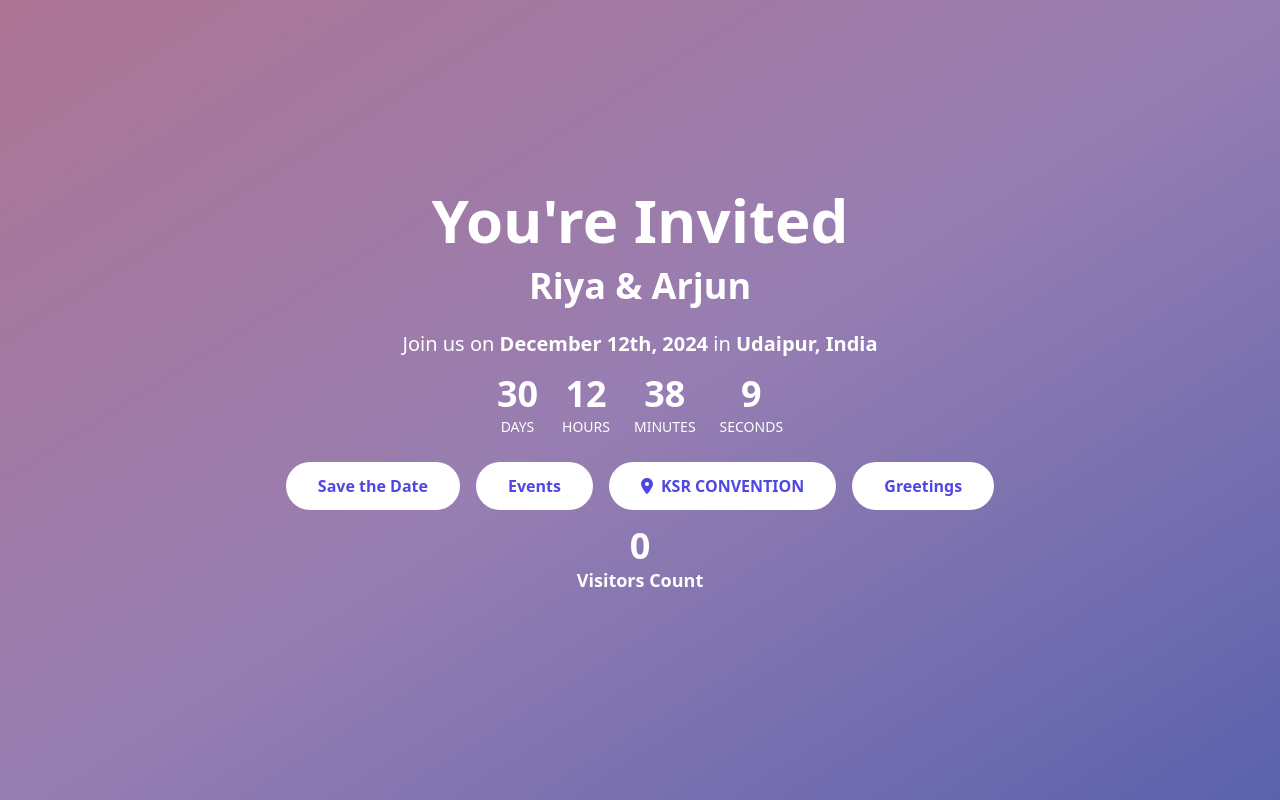
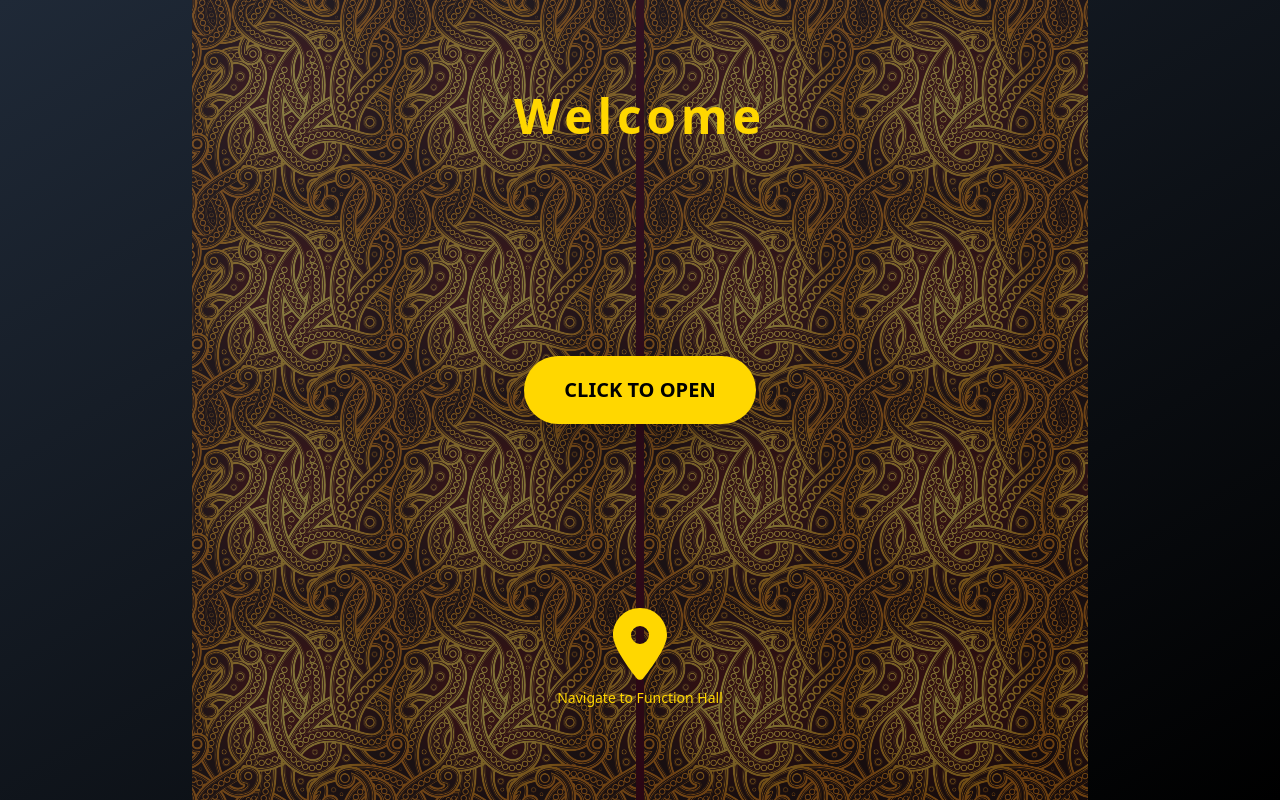
Before and after one commit to SunilYtla/invitation, a React (Vite) app: page / in a window 1280 px wide. Built offline with nearby package versions, Linux system fonts and the light colour scheme; no server answers.

Commit message:
hero section style changes

```diff
--- a/src/components/HeroSection.jsx
+++ b/src/components/HeroSection.jsx
@@ -8,13 +8,15 @@ import { faMapMarkerAlt } from "@fortawesome/free-solid-svg-icons";
 
 const HeroSection = () => {
   const navigate = useNavigate(); // Initialize useNavigate
-  const weddingDate = new Date("2024-12-12T00:00:00").getTime();
+  const weddingDate = new Date("2024-12-26T10:00:00").getTime();
   const [timeLeft, setTimeLeft] = useState({
     days: 0,
     hours: 0,
     minutes: 0,
     seconds: 0,
   });
+
+  const [isOpen, setIsOpen] = useState(false);
 
   useEffect(() => {
     const updateCountdown = () => {
@@ -38,25 +40,82 @@ const HeroSection = () => {
     return () => clearInterval(timerId);
   }, [weddingDate]);
 
+  const handleClick = () => {
+    setIsOpen(true);
+  };
+
   return (
-    <div className="fixed inset-0 flex items-center justify-center overflow-hidden bg-gradient-to-br from-pink-300 via-purple-300 to-indigo-400">
-      {/* Overlay */}
-      <div className="absolute inset-0 bg-black opacity-30"></div>
+    <div className="fixed inset-0 h-screen flex items-center justify-center bg-gradient-to-br from-gray-800 to-black overflow-hidden">
+      <div className="relative w-full h-full max-w-4xl">
+        {/* Royal Doors with Paisley Pattern */}
+        <div
+          className={`absolute top-0 left-0 w-1/2 h-full bg-gradient-to-b from-indigo-900 to-purple-900 border-r-4 border-rose-950 transition-transform duration-1000 ease-in-out ${
+            isOpen ? "-translate-x-full" : ""
+          } paisley-bg`}
+        >
+          <div className="flex items-center justify-center h-full">
+            <h2 className="text-5xl font-bold text-gold"></h2>
+          </div>
+        </div>
 
-      {/* Content */}
-      <div className="relative text-center text-white p-6 md:p-12">
-        <h1 className="text-4xl md:text-6xl font-extrabold mb-4">
+        <div
+          className={`absolute top-0 right-0 w-1/2 h-full bg-gradient-to-b from-indigo-900 to-purple-900 border-l-4 border-rose-950 transition-transform duration-1000 ease-in-out ${
+            isOpen ? "translate-x-full" : ""
+          } paisley-bg`}
+        >
+          <div className="flex items-center justify-center h-full">
+            <h2 className="text-5xl font-bold text-gold"></h2>
+          </div>
+        </div>
+
+        {/* Landing Content */}
+        {!isOpen && (
+          <div className="relative z-10 flex flex-col items-center justify-around h-full text-center">
+            <h1 className="text-5xl font-bold text-gold mb-8 tracking-widest">
+              Welcome
+            </h1>
+            <button
+              className="px-10 py-5 bg-gold text-xl font-semibold rounded-full shadow-2xl hover:scale-105 hover:bg-yellow-600 transition duration-300 ease-in-out"
+              onClick={handleClick}
+            >
+              CLICK TO OPEN
+            </button>
+            <div className="flex flex-col items-center space-y-2">
+              <a
+                onClick={() =>
+                  window.open(
+                    "https://maps.app.goo.gl/ULcUH2bQ7L1gR2GV9",
+                    "_blank"
+                  )
+                }
+                href="#"
+                className="text-gold "
+              >
+                <FontAwesomeIcon icon={faMapMarkerAlt} className="text-7xl" />
+              </a>
+              <span className="text-gold text-sm">
+                Navigate to Function Hall
+              </span>
+            </div>
+          </div>
+        )}
+
+        {/* Content Revealed After Doors Open */}
+        {isOpen && (
+          <div className="absolute inset-0 bg-black bg-opacity-80 flex flex-col items-center justify-center text-center p-10 space-y-8 animate-fade-in">
+            <h1 className="text-6xl font-extrabold text-gold">
               You're Invited
             </h1>
-        <p className="text-2xl md:text-4xl font-semibold mb-6">
-          <span className="block">Riya & Arjun</span>
+            <p className="text-3xl font-semibold text-white mb-6">
+              <span className="block">SHAILU VYTLA & KONDA SUMAN</span>
             </p>
-        <p className="text-lg md:text-xl mb-4">
-          Join us on <strong>December 12th, 2024</strong> in{" "}
-          <strong>Udaipur, India</strong>
+            <p className="text-lg text-white max-w-2xl">
+              Join us on <strong>December 26th, 2024</strong> in{" "}
+              <strong>Hyderabad, India</strong>
             </p>
+
             {/* Countdown Timer */}
-        <div className="flex justify-center space-x-6 mt-4">
+            <div className="flex justify-center space-x-6 mt-6 text-white">
               <div className="text-center">
                 <p className="text-4xl font-bold">{timeLeft.days}</p>
                 <span className="text-sm uppercase">Days</span>
@@ -74,39 +133,39 @@ const HeroSection = () => {
                 <span className="text-sm uppercase">Seconds</span>
               </div>
             </div>
-        {/* Visitor Tracker */}
-        {/* Button to navigate to the new page */}
-        <div className="flex flex-col sm:flex-row justify-center space-y-4 sm:space-y-0 sm:space-x-4 mt-6">
-          <button className="w-full sm:w-auto px-8 py-3 rounded-full bg-white text-indigo-600 font-semibold hover:bg-gray-200 transition duration-300">
+
+            {/* Navigation Buttons */}
+            <div className="flex flex-col sm:flex-row justify-center space-y-4 sm:space-y-0 sm:space-x-4 mt-10">
+              <button className="px-8 py-3 bg-gold text-indigo-900 font-semibold rounded-full hover:bg-yellow-600 transition duration-300">
                 Save the Date
               </button>
               <button
-            onClick={() => {
-              navigate("/events");
-            }}
-            className="w-full sm:w-auto px-8 py-3 rounded-full bg-white text-indigo-600 font-semibold hover:bg-gray-200 transition duration-300"
+                onClick={() => navigate("/events")}
+                className="px-8 py-3 bg-gold text-indigo-900 font-semibold rounded-full hover:bg-yellow-600 transition duration-300"
               >
                 Events
               </button>
               <button
-            className="w-full sm:w-auto px-8 py-3 rounded-full bg-white text-indigo-600 font-semibold hover:bg-gray-200 transition duration-300 flex items-center justify-center"
+                className="px-8 py-3 bg-gold text-indigo-900 font-semibold rounded-full hover:bg-yellow-600 transition duration-300 flex items-center justify-center"
                 onClick={() =>
-              window.open("https://maps.app.goo.gl/ULcUH2bQ7L1gR2GV9", "_blank")
+                  window.open(
+                    "https://maps.app.goo.gl/ULcUH2bQ7L1gR2GV9",
+                    "_blank"
+                  )
                 }
               >
                 <FontAwesomeIcon icon={faMapMarkerAlt} className="mr-2" />
-            KSR CONVENTION
+                KSR Convention
               </button>
               <button
-            onClick={() => {
-              navigate("/greetings");
-            }}
-            className="w-full sm:w-auto px-8 py-3 rounded-full bg-white text-indigo-600 font-semibold hover:bg-gray-200 transition duration-300"
+                onClick={() => navigate("/greetings")}
+                className="px-8 py-3 bg-gold text-indigo-900 font-semibold rounded-full hover:bg-yellow-600 transition duration-300"
               >
                 Greetings
               </button>
             </div>
-        <VisitTracker /> {/* Use the VisitTracker component here */}
+          </div>
+        )}
       </div>
     </div>
   );
--- a/src/index.css
+++ b/src/index.css
@@ -43,3 +43,34 @@
 .hover\:pause:hover {
   animation-play-state: paused;
 }
+@layer utilities {
+  .text-gold {
+    color: #ffd700;
+  }
+  .bg-gold {
+    background-color: #ffd700;
+  }
+  .border-gold {
+    border-color: #ffd700;
+  }
+  .animate-fade-in {
+    animation: fade-in 2s ease-in forwards;
+  }
+  @keyframes fade-in {
+    from {
+      opacity: 0;
+      transform: scale(0.95);
+    }
+    to {
+      opacity: 1;
+      transform: scale(1);
+    }
+  }
+}
+/* Paisley Pattern using local SVG */
+.paisley-bg {
+  background-image: url("src/assets/paisley.svg");
+  background-size: 200px; /* Adjust size for pattern */
+  background-repeat: repeat;
+  opacity: 0.5; /* Adjust for subtle effect */
+}
```
Also changed, not shown: src/assets/paisley.svg (added). Lines whose indentation alone changed are shown as unchanged.
